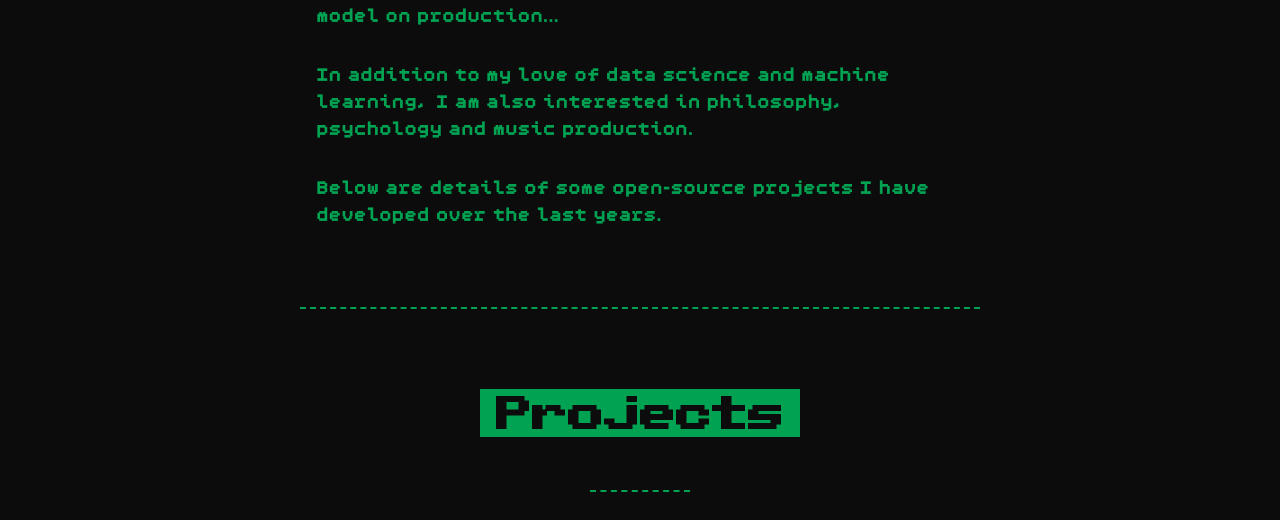
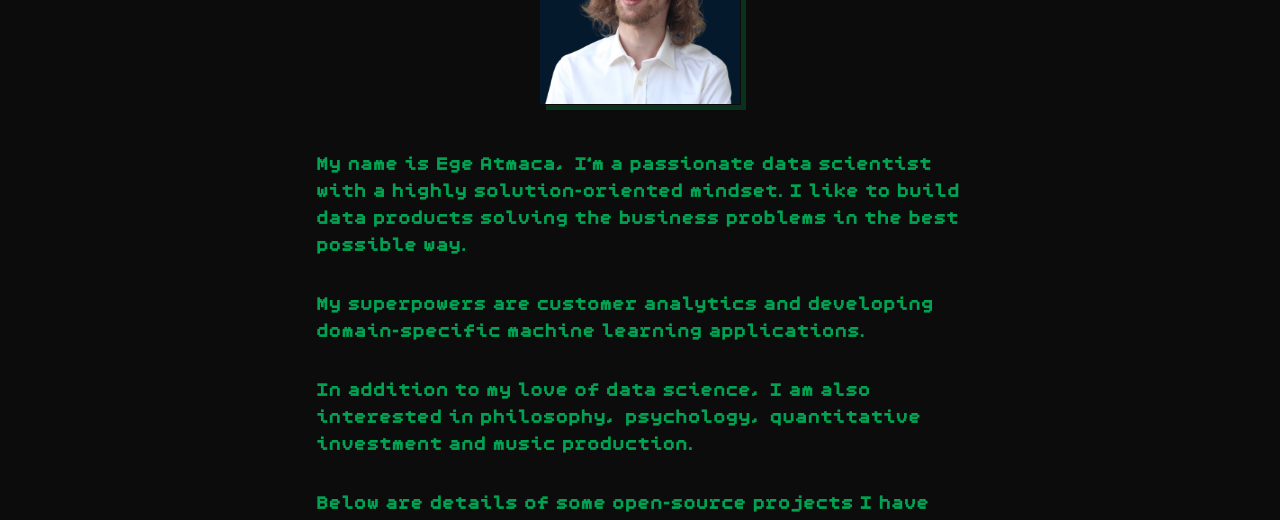
Before and after one commit to egeatmaca/egeatmaca.github.io, a React (Create React App) app: page / in a window 1280 px wide. Shown: the part 980-1500 px from the top of the page. Built offline with nearby package versions, Linux system fonts and the light colour scheme.

Commit message:
about updated

```diff
--- /dev/null
+++ b/src/components/About.css
@@ -0,0 +1,7 @@
+img {
+    box-sizing: border-box;
+    width: clamp(0px, 50vw, 200px);
+    box-shadow: 1px 1px 0px #0C0C0C, 6px 6px 0px rgba(1, 162, 81, 0.25);
+    aspect-ratio: 1 / 1;
+    margin: 25px;
+}
--- a/src/components/About.js
+++ b/src/components/About.js
@@ -1,14 +1,26 @@
-// import './About.css';
+import './About.css';
+import profilePic from '../images/profile.png'
 
 function About() {
     return (
       <section>
         <h1 id="aboutMe">Hi there!</h1>
+        <div class="profile">
+          <img
+              src={profilePic}
+              alt="Profile"
+              loading="lazy"
+          />
+        </div>
         <p>
-          My name is Ege Atmaca, I'm a passionate data scientist with a strong product mindset. I like to build data products that perfectly meet user needs. Sometimes it's a data pipeline, sometimes a dashboard, sometimes an ml model on production...
+          My name is Ege Atmaca, I'm a passionate data scientist with a highly solution-oriented mindset.
+          I like to build data products solving the business problems in the best possible way.
         </p>
         <p>
-          In addition to my love of data science and machine learning, I am also interested in philosophy, psychology and music production.
+          My superpowers are customer analytics and developing domain-specific machine learning applications.
+        </p>
+        <p>
+          In addition to my love of data science, I am also interested in philosophy, psychology, quantitative investment and music production.
         </p>
         <p>
           Below are details of some open-source projects I have developed over the last years.
--- a/src/components/Hero.js
+++ b/src/components/Hero.js
@@ -7,7 +7,7 @@ function Hero() {
         <h3>Hi, I’m</h3>
         <h1>Ege</h1>
         <div>
-          I build data / ml products driving business value.
+          I build data / ml solutions driving actions for business value.
         </div>
         <NetworkGraph/>
       </div>
--- a/src/components/NetworkGraph.js
+++ b/src/components/NetworkGraph.js
@@ -10,30 +10,29 @@ const NetworkGraph = () => {
     const data = {
       nodes: [
         { id: "I'm here!", group: 0 },
-        { id: "Data Science", group: 1 },
-        { id: "Statistics", group: 1 },
-        { id: "Business Intelligence", group: 1 },
-        { id: "Machine Learning", group: 1 },
-        { id: "NLP", group: 1 },
+        { id: "Data Science & Analytics", group: 1 },
+        { id: "Statistical Analysis", group: 1, fx: 100, fy: 400 },
+        { id: "Business Intelligence", group: 1, fx: 400, fy: 450 },
+        { id: "Machine Learning", group: 1, fx: 200, fy: 450 },
+        { id: "NLP", group: 1, fx: 100, fy: 500 },
         { id: "Software Development", group: 2 },
         { id: "Domain Knowledge", group: 3 },
+        { id: "Operations", group: 3 },
         { id: "Product", group: 3 },
         { id: "Marketing", group: 3 },
-        { id: "Operations", group: 3 },
       ],
       links: [
-        { source: "I'm here!", target: "Data Science" },
-        { source: "I'm here!", target: "Domain Knowledge" },
-        { source: "Data Science", target: "Statistics" },
-        { source: "Data Science", target: "Machine Learning" },
-        { source: "Data Science", target: "Business Intelligence" },
-        { source: "Data Science", target: "Domain Knowledge" },
-        { source: "Machine Learning", target: "NLP" },
-        { source: "Domain Knowledge", target: "Product" },
-        { source: "Domain Knowledge", target: "Marketing" },
-        { source: "Domain Knowledge", target: "Operations" },
-        { source: "Machine Learning", target: "Software Development" },
-        { source: "Business Intelligence", target: "Software Development" },
+        { source: "I'm here!", target: "Data Science & Analytics", distance: 30 },
+        { source: "I'm here!", target: "Domain Knowledge", distance: 30 },
+        { source: "Data Science & Analytics", target: "Statistical Analysis", distance: 100 },
+        { source: "Data Science & Analytics", target: "Machine Learning", distance: 100 },
+        { source: "Data Science & Analytics", target: "Business Intelligence", distance: 100 },
+        { source: "Machine Learning", target: "NLP", distance: 100 },
+        { source: "Domain Knowledge", target: "Product", distance: 100 },
+        { source: "Domain Knowledge", target: "Marketing", distance: 100 },
+        { source: "Domain Knowledge", target: "Operations", distance: 100 },
+        { source: "Machine Learning", target: "Software Development", distance: 100 },
+        { source: "Business Intelligence", target: "Software Development", distance: 100 },
       ]
     };
 
@@ -45,7 +44,7 @@ const NetworkGraph = () => {
     const color = d3.scaleOrdinal(d3.schemeDark2);
 
     const simulation = d3.forceSimulation(data.nodes)
-      .force("link", d3.forceLink(data.links).id(d => d.id).distance(100))
+      .force("link", d3.forceLink(data.links).id(d => d.id).distance(d => d.distance || 100))
       .force("charge", d3.forceManyBody().strength(-300))
       .force("center", d3.forceCenter(width / 2, height / 2))
       .on("tick", ticked);
@@ -74,7 +73,7 @@ const NetworkGraph = () => {
       context.arc(node.x, node.y, 14, 0, 2 * Math.PI);
       console.log(node.group);
       const color_from_scheme = color(node.group);
-      context.fillStyle = node.group == 0 ? '#01a252' : color_from_scheme;
+      context.fillStyle = node.group === 0 ? '#01a252' : color_from_scheme;
       context.fill();
 
       // Add labels
--- a/src/components/Projects.css
+++ b/src/components/Projects.css
@@ -27,7 +27,7 @@ p {
   box-shadow: 1px 1px 0px #0C0C0C, 4px 4px 0px rgba(19, 161, 14, 0.25);
 }
 
-.image {
+.screenshot {
   display: flex;
   align-items: flex-start;
   justify-content: center;
@@ -36,7 +36,7 @@ p {
   margin: auto;
 }
 
-.image img {
+.screenshot img {
   box-sizing: border-box;
   width: clamp(0px, 95vw, 1200px);
   box-shadow: 1px 1px 0px #0C0C0C, 6px 6px 0px rgba(1, 162, 81, 0.25);
--- a/src/components/Projects.js
+++ b/src/components/Projects.js
@@ -15,13 +15,13 @@ function Projects() {
                 Lorem ipsum. Lorem ipsum. Lorem ipsum.
             </p>
             <br />
-            <div className="image">
-            <img
-                src="/src/img/xyz.jpg"
-                width="100%"
-                alt="XYZ screenshot"
-                loading="lazy"
-            />
+            <div className="screenshot">
+                <img
+                    src="/src/images/xyz.jpg"
+                    width="100%"
+                    alt="XYZ screenshot"
+                    loading="lazy"
+                />
             </div>
             <hr />
         </section>
```
Also changed, not shown: src/images/profile.png (added).
